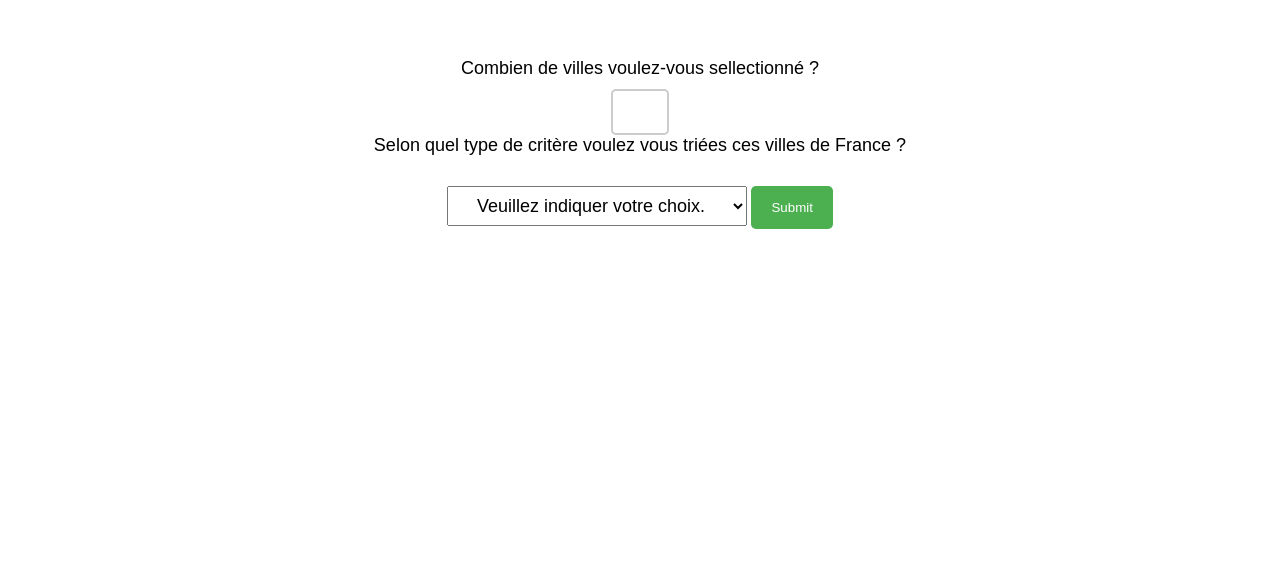
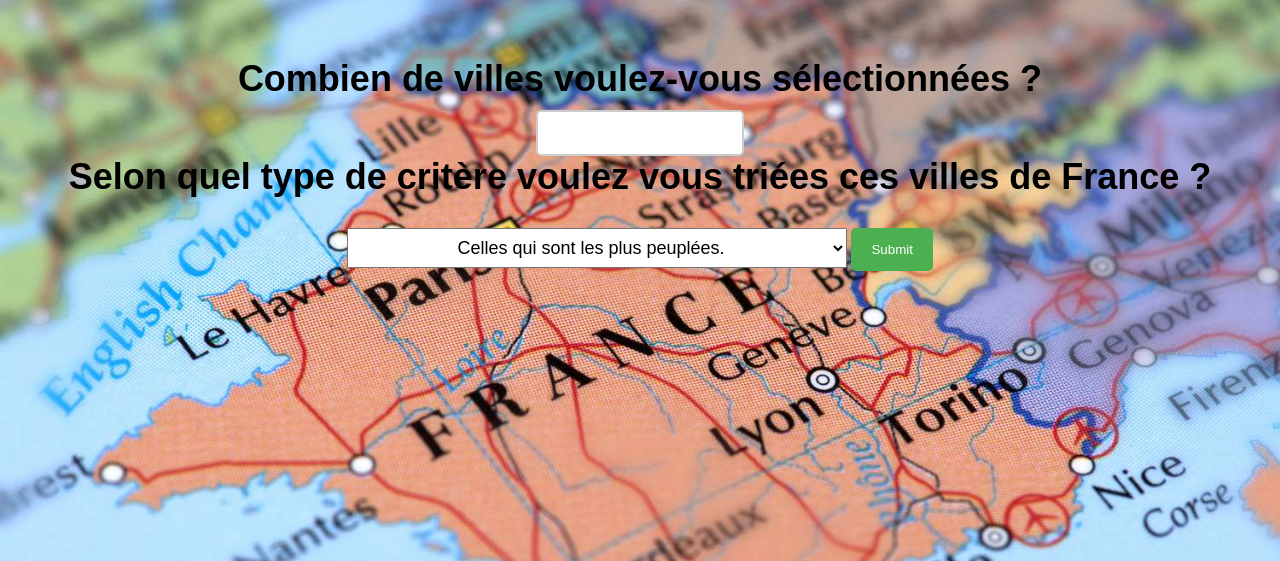
Before and after one commit to CFMateo/ProjetVille, a Flask app: page / in a window 1280 px wide. Shown: the top 561 px of the page. Run offline with Flask 2, Linux system fonts and the light colour scheme.

Commit message:
pre terminado
solo voy a anadir el readme y quitar algunas cositas

```diff
--- a/main.py
+++ b/main.py
@@ -1,45 +1,64 @@
 from flask import Flask, render_template, request
 import folium
+from geopy.geocoders import Nominatim
 from ABRVilles import nvilles_haut_rang, nvilles_bas_rang, nvilles_haut_sup, nvilles_bas_sup
 app = Flask(__name__)
 
 @app.route("/", methods=["GET", "POST"])
 def choixvilles():
+    ''' Ce qui va etre la page d'accueil pour l'utilsateur, il pouura specifier ces choix
+    par rapports a:
+    nb : int ,qui est le nombre de ville avec equel il voudra faire la recherche
+    t: string, qui est le type de trie selon lequel les villes seront sellectionnées
+    '''
     if request.method == "GET":
         return render_template("index.html")
-
-    global nb,t
-    #result = request.args #ici on stock dans les variables les valeurs entre par l'utilsateur
-    nb = request.form.get('nbVilles')
-    print(nb)
+    #si la methode est post:
+    global nb,t #va nous permettre d'utiliser ces variables dans les differentes fonctions
+    nb = int(request.form.get('nbVilles')) #ici on stock dans les variables les valeurs entrées par l'utilisateur
     t = request.form.get('typetrie')
     return map()
 
 
 @app.route('/map',methods=['POST'])
 def map():
-    global nb
-    map = folium.Map(location=[47.000, 2.000], zoom_start=6) #on initialise la map basique
+    global nb,map
+    map = folium.Map(location=[47.000, 2.000], zoom_start=6) #on initialise la map 'basique'
     villesSelec = SelecVille(nb,t) #va nous renvoyer la liste de ville demandée par l'utilisateur
-    for i in range(nb): #ajout des marqueurs des villes sur la map
-        folium.Marker(location=[villesSelec[i].getLat(), villesSelec[i].getLong()],popup=villesSelec[i].nom,
-                icon=folium.Icon(),).add_to(map)
-    #on renvoie une représentation html de la carte!
-    return map._repr_html_()
+    for i in range(nb):
+        ajtbalise(villesSelec[i]) #ajout des marqueurs des villes sur la map
+    return map._repr_html_() #va nous renvoyer un fichier html de la map avec les balises
 
 def SelecVille(nbdeVille,typedetrie):
     """
+    Fonction qui va permettre de sllectionner les villes que l'utilsateur souhaite,
+    selon un certain mode de trie.;
     """
+    global nb
     if typedetrie == 'HAUTrang': #l'utilisateur veut les villes avec le plus haut rang
-        return nvilles_haut_rang(nbdeVille)
+        return nvilles_haut_rang(nb)
     elif typedetrie == 'MOINSrang': #l'utilisateur veut les villes avec le plus petit rang
-        return nvilles_bas_rang(nbdeVille)
+        return nvilles_bas_rang(nb)
     elif typedetrie == 'HAUTsup': #l'utilisateur veut les villes avec les plus grandes superficies
-        return nvilles_haut_sup(nbdeVille)
+        return nvilles_haut_sup(nb)
     elif typedetrie == 'MOINSsup': #l'utilisateur veut les villes avec les plus petites superficies
-        return nvilles_bas_sup(nbdeVille)
-    else:
-        return "erreur"
+        return nvilles_bas_sup(nb)
+
+
+def ajtbalise(nomVille):
+    """
+    grace  ala bibliotheque geopy on va recuperer la position sur la map de
+    la ville souhaiter.
+    nomVille : str
+
+    """
+    global map
+    geolocator = Nominatim(user_agent="Projet_ville")
+    location = geolocator.geocode(nomVille)
+    latitude = location.latitude
+    longitude = location.longitude
+    folium.Marker([latitude, longitude],popup=nomVille,
+                icon=folium.Icon(),).add_to(map)
 
 
 if __name__ == "__main__":
--- a/static/style.css
+++ b/static/style.css
@@ -1,17 +1,22 @@
-body {
+body{
   font-family: Arial, sans-serif;
   text-align: center;
   padding: 50px;
+  background-image: url(vmapfrance.jpg);
+  background-size: cover;
 }
 
+
 label {
+  color: black  ; /* this sets the color to a shade of blue */
+  font-size: 36px;
+  font-weight: bold;
   display: block;
   margin-bottom: 10px;
-  font-size: 18px;
 }
 
 input[type="number"] {
-  width: 50px;
+  width: 200px;
   height: 40px;
   font-size: 18px;
   text-align: center;
@@ -30,7 +35,7 @@ button#submitButton {
 }
 
 select#tirage {
-  width: 300px;
+  width: 500px;
   height: 40px;
   font-size: 18px;
   text-align: center;
--- a/templates/index.html
+++ b/templates/index.html
@@ -7,13 +7,12 @@
   <body>
     <form action="http://localhost:5000"   method="post">
 
-    <label> Combien de villes voulez-vous sellectionné ?</label>
+    <label> Combien de villes voulez-vous sélectionnées ?</label>
     <input type="number" name="nbVilles" id='nbVilles' min="0" max="200" step="1"/>
 
 
     <label> Selon quel type de critère voulez vous triées ces villes de France ?</label>
-    <select id="tirage" name="typetrie">
-      <option value="basic">Veuillez indiquer votre choix.</option>
+    <select required id="tirage" name="typetrie">
         <option value="HAUTrang"> Celles qui sont les plus peuplées.</option>
         <option value="MOINSrang">  Celles qui sont les moins peuplées.</option>
         <option value="HAUTsup"> Celles avec les plus grandes superficie. </option>
```
Also changed, not shown: static/mapfrancebackground.jpg (added), static/vmapfrance.jpg (added).
